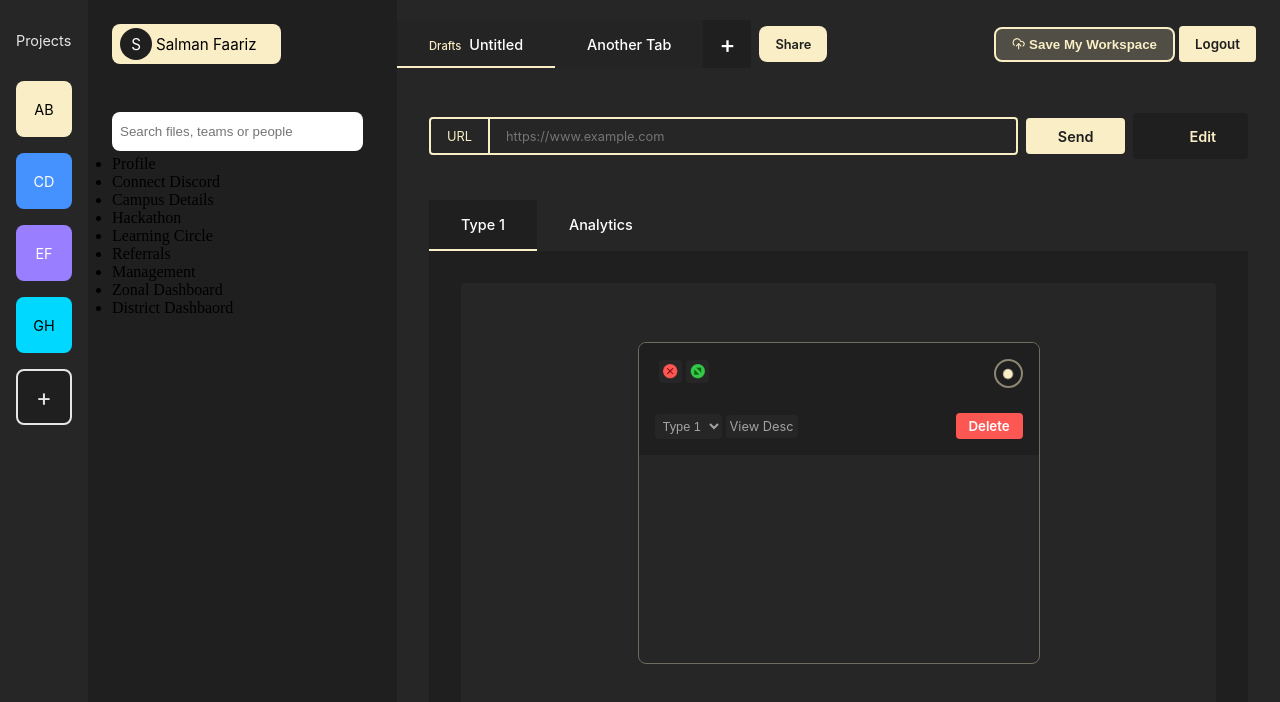
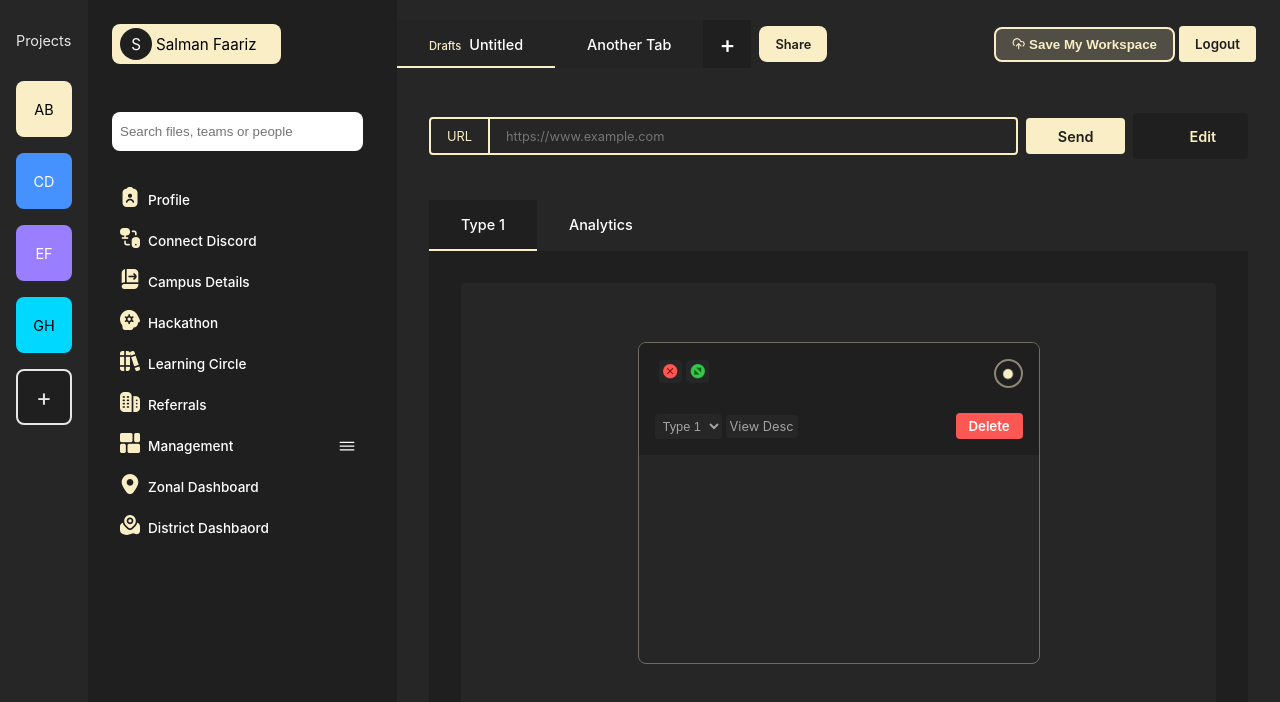
Before and after one commit to BuildNShip/WizardFN, a React (Vite) app: page / in a window 1280 px wide. Shown: the top 702 px of the page. Built offline with nearby package versions, Linux system fonts and the light colour scheme; some icons are missing.

Commit message:
feat(sidebar):ui-ready

```diff
--- a/src/components/Collections/Collections.module.css
+++ b/src/components/Collections/Collections.module.css
@@ -58,3 +58,44 @@
 
   padding: 0.75rem 0.5rem;
 }
+
+.collectionsMenu {
+  display: flex;
+  flex-direction: column;
+  margin: 0rem;
+  margin-top: 1rem;
+}
+
+.menu {
+  list-style: none;
+  color: white;
+
+  font-family: "Inter", sans-serif;
+  font-size: 0.85rem;
+  font-weight: 500;
+}
+
+li {
+  list-style: none;
+}
+
+.listIcon {
+  margin: 0 0.5rem;
+  font-size: 1.25rem;
+
+  color: var(--tertiary-color);
+}
+
+.listItem p{
+  display: flex;
+  align-items: center;
+  justify-content: space-between;
+  align-items: center;
+}
+
+.row{
+  display: flex;
+  align-items: center;
+  justify-content: space-between;
+  align-items: center;
+}
--- a/src/components/Collections/Collections.tsx
+++ b/src/components/Collections/Collections.tsx
@@ -1,6 +1,9 @@
-import { SetStateAction, useState } from "react";
+import { useState } from "react";
 import styles from "./Collections.module.css"
 import { buttons } from "./CollectionsData.ts"
+
+import { BiMenuAltRight } from "react-icons/bi";
+import { IoIosMenu } from "react-icons/io";
 
 
 const Collections = () => {
@@ -21,10 +24,13 @@ const Collections = () => {
 
     const renderSubMenu = (submenu: any[], level = 2) => {
         return (
-          <ul className={`submenu level-${level}`}>
+            <ul className={`submenuLevel${level}`} style={{ margin: "1rem" }}>
                 {submenu.map((item, subIndex) => (
-              <li key={subIndex}>
+                    <li className={styles.listItem} key={subIndex} style={{ margin: "1rem" }}>
+                        <p onClick={() => handleSubMenuToggle(subIndex)}>
                             {item.title}
+                            {item.children && <IoIosMenu size={15} />}
+                        </p>
                         {item.children && openMenus.includes(subIndex) && renderSubMenu(item.children, level + 1)}
                     </li>
                 ))}
@@ -46,12 +52,16 @@ const Collections = () => {
                 </div>
                 <div className={styles.collectionsMenu}>
                     <nav>
-                        <ul className="menu">
+                        <ul className={styles.menu}>
                             {buttons.map((button, index) => (
-                                <li key={index}>
+                                <li className={styles.listItem} key={index} style={{ margin: "1rem", marginLeft: 0 }}>
                                     <p onClick={() => handleSubMenuToggle(index)}>
-                                        {button.title}
+                                        <div className={styles.row}>
+                                            <i className={`${button.icon} ${styles.listIcon}`} />{button.title}
+                                        </div>
+                                        {button.children && <IoIosMenu size={20} />}
                                     </p>
+
                                     {button.children && openMenus.includes(index) && renderSubMenu(button.children)}
                                 </li>
                             ))}
```
Lines whose indentation alone changed are shown as unchanged.
